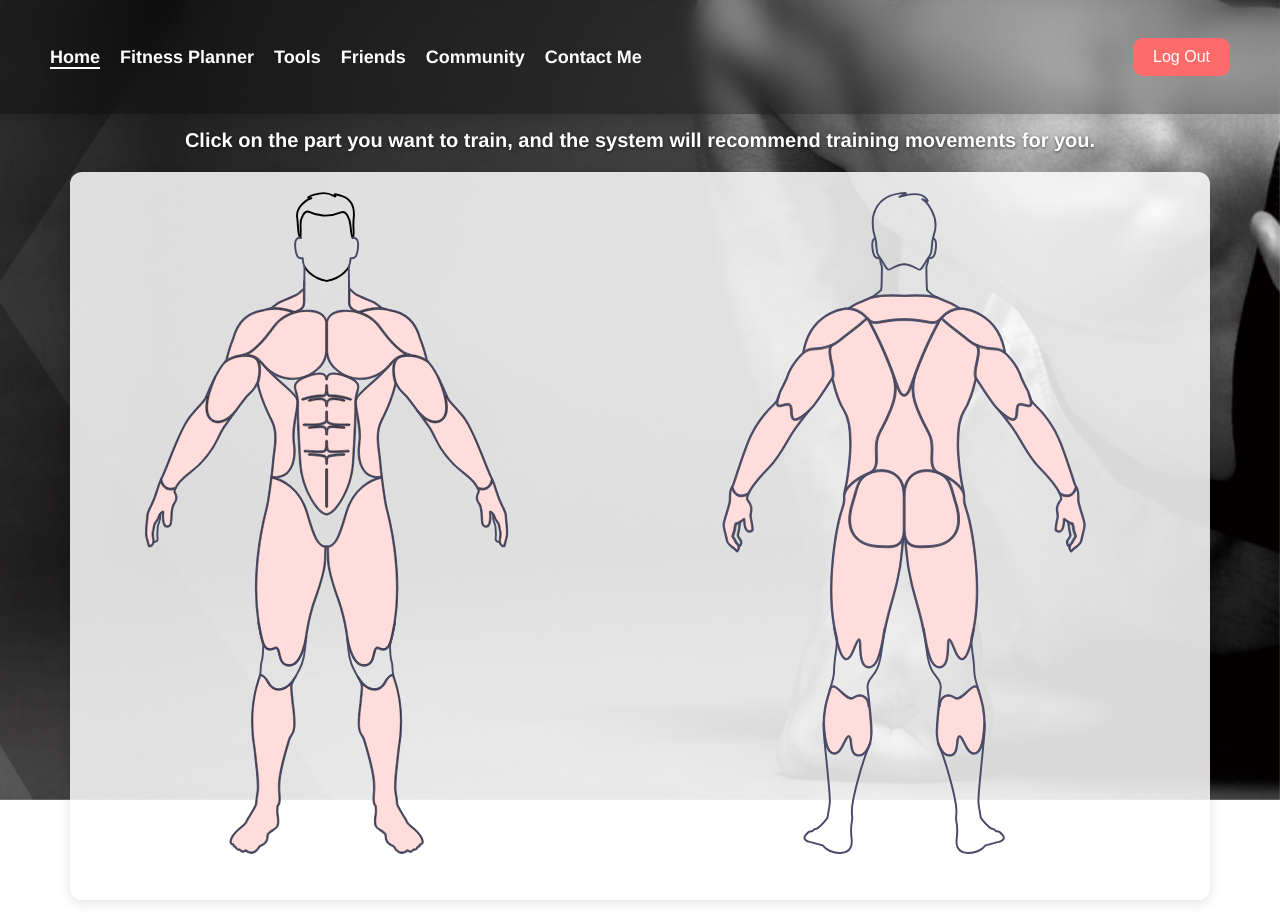
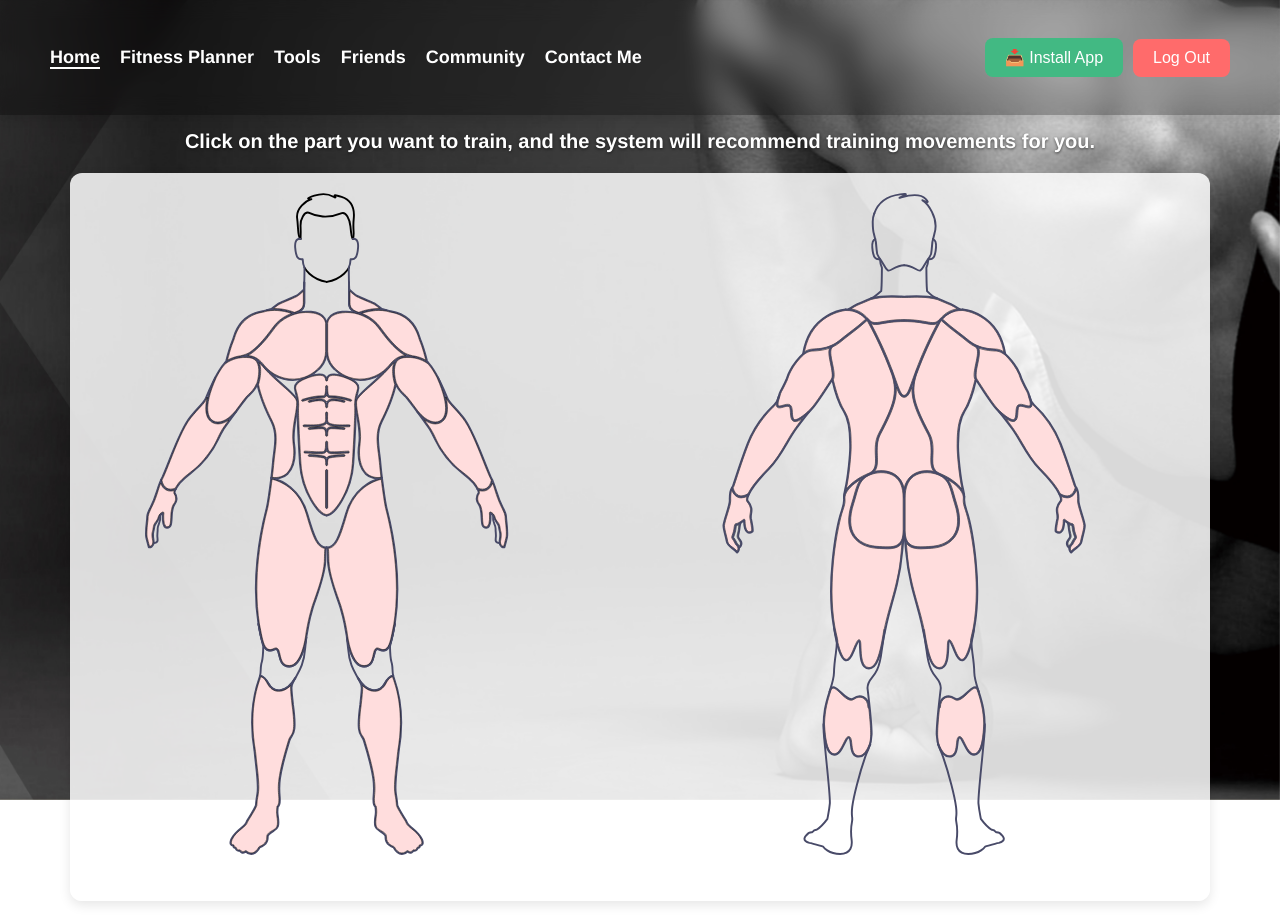
Before and after one commit to Hope52411/Smart-Fitness-Plan-Generator, a Vue app: page /home in a window 1280 px wide. Built offline with nearby package versions, Linux system fonts and the light colour scheme; sample sign-in values are in the browser's storage.

Commit message:
save before adding pwa support 1

```diff
--- a/src/views/Home.vue
+++ b/src/views/Home.vue
@@ -4,7 +4,7 @@
     <div class="main-content">
       <!-- Top Navigation Bar -->
       <header class="navbar">
-        <nav class="nav-content">
+        <nav class="nav-wrapper">
           <ul class="nav-links">
             <li><router-link to="/home" active-class="active">Home</router-link></li>
             <li><router-link to="/home/fitness-planner" active-class="active">Fitness Planner</router-link></li>
@@ -13,13 +13,11 @@
             <li><router-link to="/home/community" active-class="active">Community</router-link></li>
             <li><router-link to="/home/contact" active-class="active">Contact Me</router-link></li>
           </ul>
-          <div class="nav-buttons">
-            <button v-if="showInstallButton" class="install-button" @click="installApp">
-              📥 Install App
-            </button>
-            <button class="logout-button" @click="logout">
-              Log Out
-            </button>
+
+          <div class="nav-actions">
+            <!-- Install button always visible -->
+            <button class="action-button install" @click="installApp">📥 Install App</button>
+            <button class="action-button logout" @click="logout">Log Out</button>
           </div>
         </nav>
       </header>
@@ -31,53 +29,42 @@
 
 <script>
 export default {
-  name: 'Home',
+  name: "Home",
   data() {
     return {
       selectedPart: null,
-      deferredPrompt: null,
-      showInstallButton: false,
+      deferredPrompt: null, // Save install prompt event
     };
   },
   created() {
     window.addEventListener('beforeinstallprompt', (e) => {
       e.preventDefault();
       this.deferredPrompt = e;
-      this.showInstallButton = true;
     });
   },
   methods: {
     logout() {
       localStorage.clear();
-      fetch('/api/logout', {
-        method: 'POST',
-        credentials: 'include',
-      })
-      .then(response => {
-        if (response.ok) {
-          console.log("✅ Successfully logged out");
-        } else {
-          console.error("❌ Failed to log out from the server");
-        }
-      })
-      .catch(error => {
-        console.error("❌ Logout error:", error);
-      });
+      fetch('/api/logout', { method: 'POST', credentials: 'include' })
+        .then(response => {
+          if (response.ok) console.log("✅ Successfully logged out");
+          else console.error("❌ Failed to log out from the server");
+        })
+        .catch(error => console.error("❌ Logout error:", error));
+
       this.$emit("user-logged-out");
       this.$router.push("/");
     },
     installApp() {
       if (this.deferredPrompt) {
         this.deferredPrompt.prompt();
-        this.deferredPrompt.userChoice.then((choiceResult) => {
-          if (choiceResult.outcome === 'accepted') {
-            console.log('User accepted the install prompt');
-          } else {
-            console.log('User dismissed the install prompt');
-          }
+        this.deferredPrompt.userChoice.then(choice => {
+          if (choice.outcome === 'accepted') console.log('User accepted install prompt');
+          else console.log('User dismissed install prompt');
           this.deferredPrompt = null;
-          this.showInstallButton = false;
         });
+      } else {
+        alert('Installation is not available at the moment.');
       }
     }
   }
@@ -109,20 +96,22 @@ body {
   z-index: -1;
 }
 
+/* Navigation bar */
 .navbar {
   background: rgba(0, 0, 0, 0.3);
   backdrop-filter: blur(10px);
   -webkit-backdrop-filter: blur(10px);
+  box-shadow: 0 4px 10px rgba(0, 0, 0, 0.1);
   padding: 8px 20px;
-  box-shadow: 0 4px 10px rgba(0, 0, 0, 0.1);
 }
 
-.nav-content {
+.nav-wrapper {
   display: flex;
   justify-content: space-between;
   align-items: center;
 }
 
+/* Navigation links */
 .nav-links {
   display: flex;
   list-style: none;
@@ -150,41 +139,40 @@ body {
   color: #ffe4b5;
 }
 
-.nav-buttons {
+/* Action buttons (Install + Logout) */
+.nav-actions {
   display: flex;
   align-items: center;
 }
 
-.logout-button,
-.install-button {
+.action-button {
   background: #42b983;
   color: white;
   border: none;
   padding: 10px 20px;
   margin-left: 10px;
-  border-radius: 10px;
+  border-radius: 8px;
   cursor: pointer;
   font-size: 16px;
   transition: background 0.3s;
 }
 
-.logout-button {
+.action-button.logout {
   background: #ff6b6b;
 }
 
-.logout-button:hover {
+.action-button.logout:hover {
   background: #ff4757;
 }
 
-.install-button:hover {
+.action-button.install:hover {
   background: #369c72;
 }
 
-/* Mobile view adjustments */
+/* Responsive design for mobile */
 @media (max-width: 768px) {
-  .nav-content {
+  .nav-wrapper {
     flex-direction: column;
-    align-items: center;
   }
 
   .nav-links {
@@ -193,13 +181,12 @@ body {
     margin-bottom: 10px;
   }
 
-  .nav-buttons {
+  .nav-actions {
     flex-wrap: wrap;
     justify-content: center;
   }
 
-  .logout-button,
-  .install-button {
+  .action-button {
     margin: 5px;
     padding: 8px 16px;
     font-size: 14px;
```
